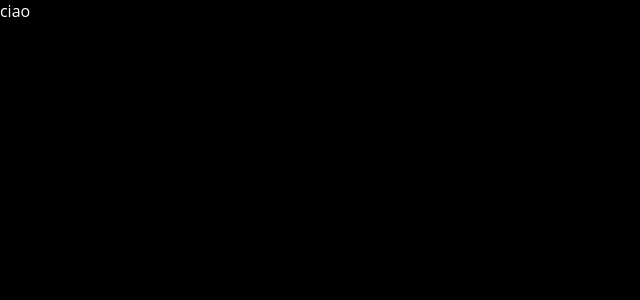
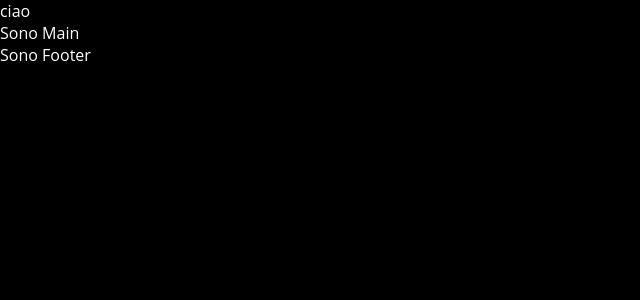
Before and after one commit to Deni0012/react-dc-comics, a React (Vite) app: page / in a window 1280 px wide. Shown: the top 300 px of the page, without its empty margins (0-640 px from the left). Built offline with nearby package versions, Linux system fonts and the light colour scheme; a web font is replaced by a local one.

Commit message:
feat: created main and footer

```diff
--- a/src/App.jsx
+++ b/src/App.jsx
@@ -1,12 +1,14 @@
 import Header from './components/Header';
-// import Main from './components/Main';
-// import Footer from './components/Footer';
+import Main from './components/Main';
+import Footer from './components/Footer';
 
 function App() {
 
   return (
     <>
       < Header />
+      < Main />
+      < Footer />
 
     </>
   )
--- a/src/components/Footer.jsx
+++ b/src/components/Footer.jsx
@@ -1 +1,13 @@
+function Footer() {
+
+    return (
+        <>
+            <div>Sono Footer</div>
+
+        </>
+    )
+}
+
+
+
 export default Footer
--- a/src/components/Main.jsx
+++ b/src/components/Main.jsx
@@ -0,0 +1,13 @@
+function Main() {
+
+    return (
+        <>
+            <div>Sono Main</div>
+
+        </>
+    )
+}
+
+
+
+export default Main
```
